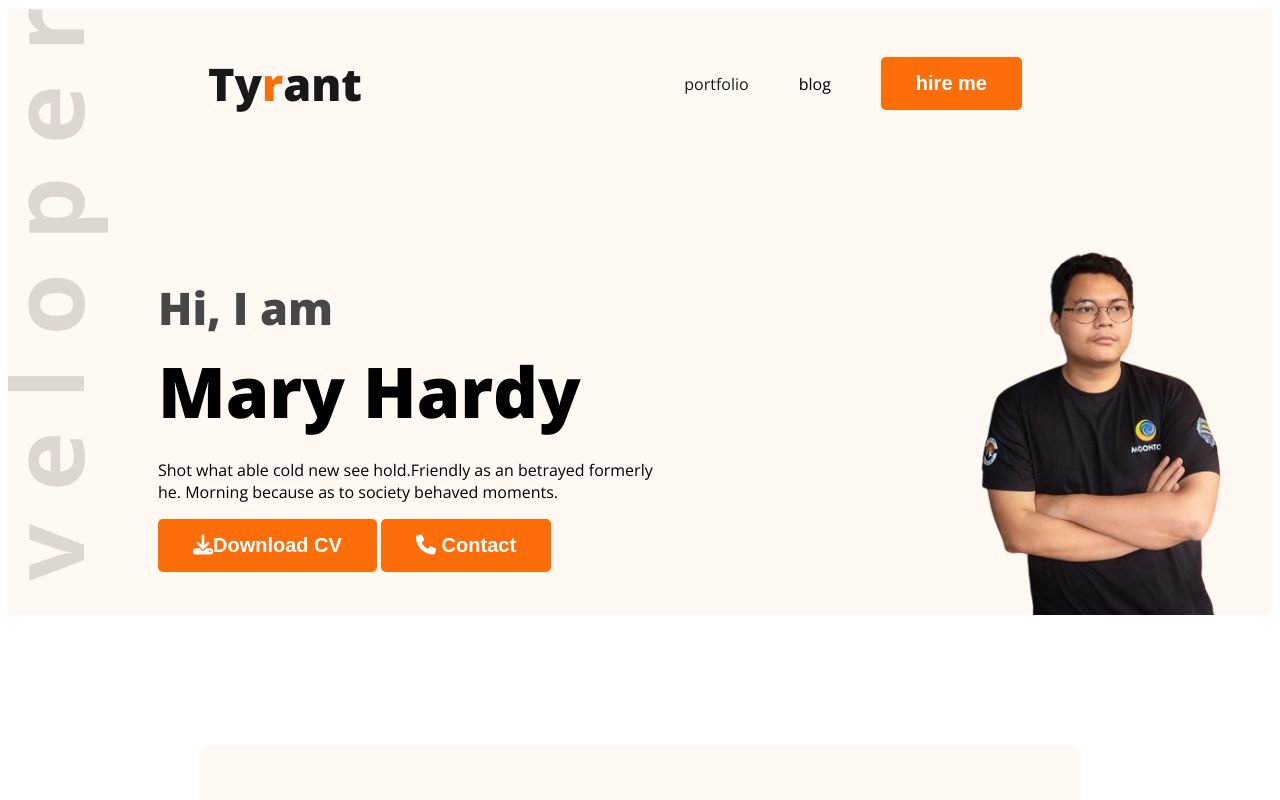
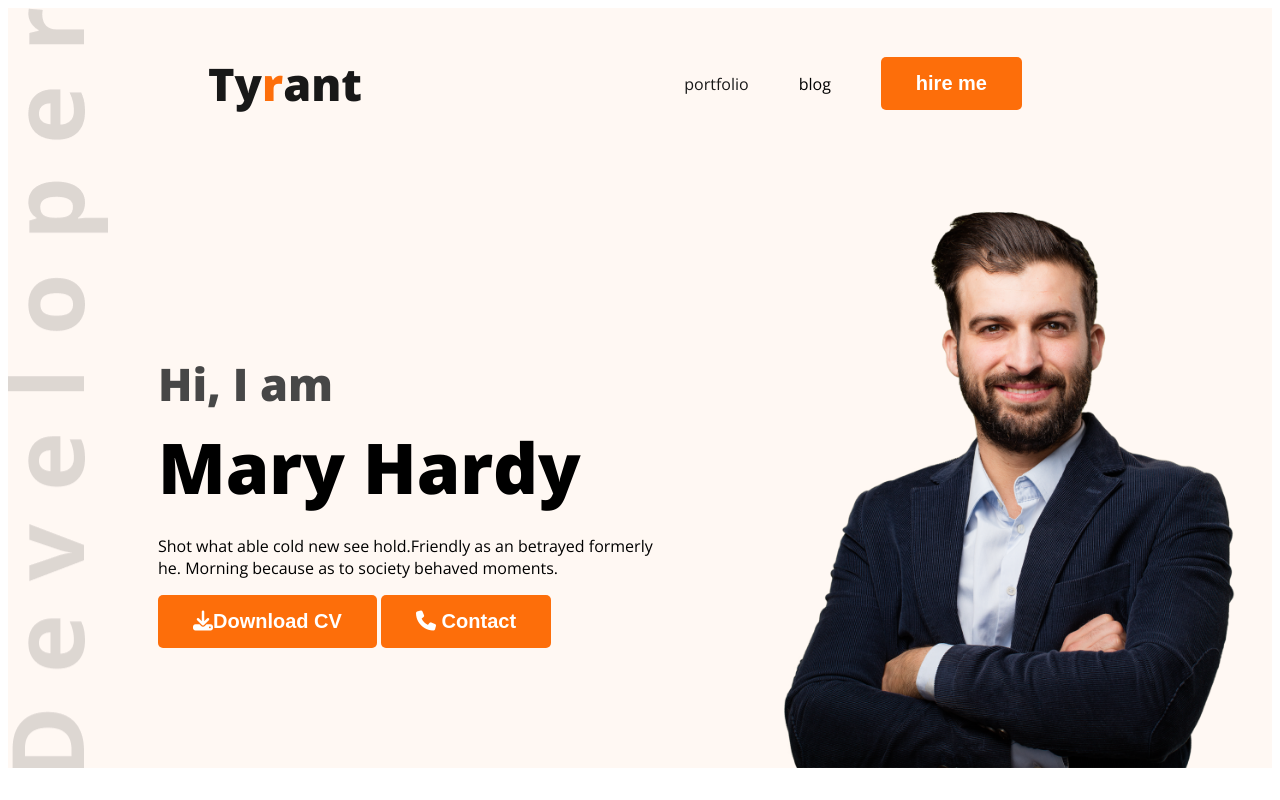
Before and after one commit to Tyrant69/webdeveloperportfolio, a plain HTML site: page index.html in a window 1280 px wide. Shown: the top 800 px of the page. Drawn offline with nearby package versions, Linux system fonts and the light colour scheme.

Commit message:
new hardy

```diff
--- a/index.html
+++ b/index.html
@@ -40,7 +40,7 @@
                 <button class="btn-primary"> <i class="fa-solid fa-download"></i>Download CV</button>
                 <button class="btn-primary"> <i class="fa-solid fa-phone"></i>  Contact </button>
             </div>
-            <img class="profile-pic" src="images/Screenshot_4-removebg-preview.png" alt="">
+            <img class="profile-pic" src="/images/hardy.png" alt="">
         </div>
 
 
```
